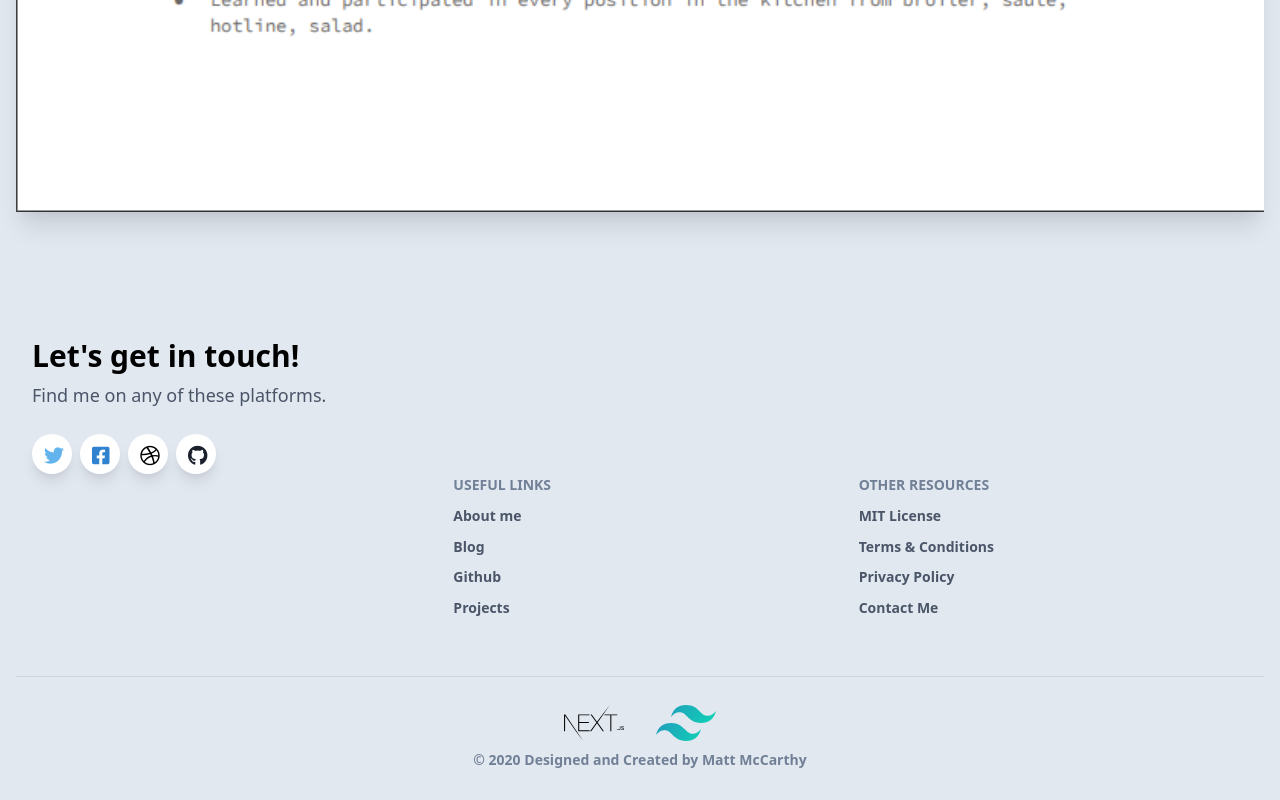
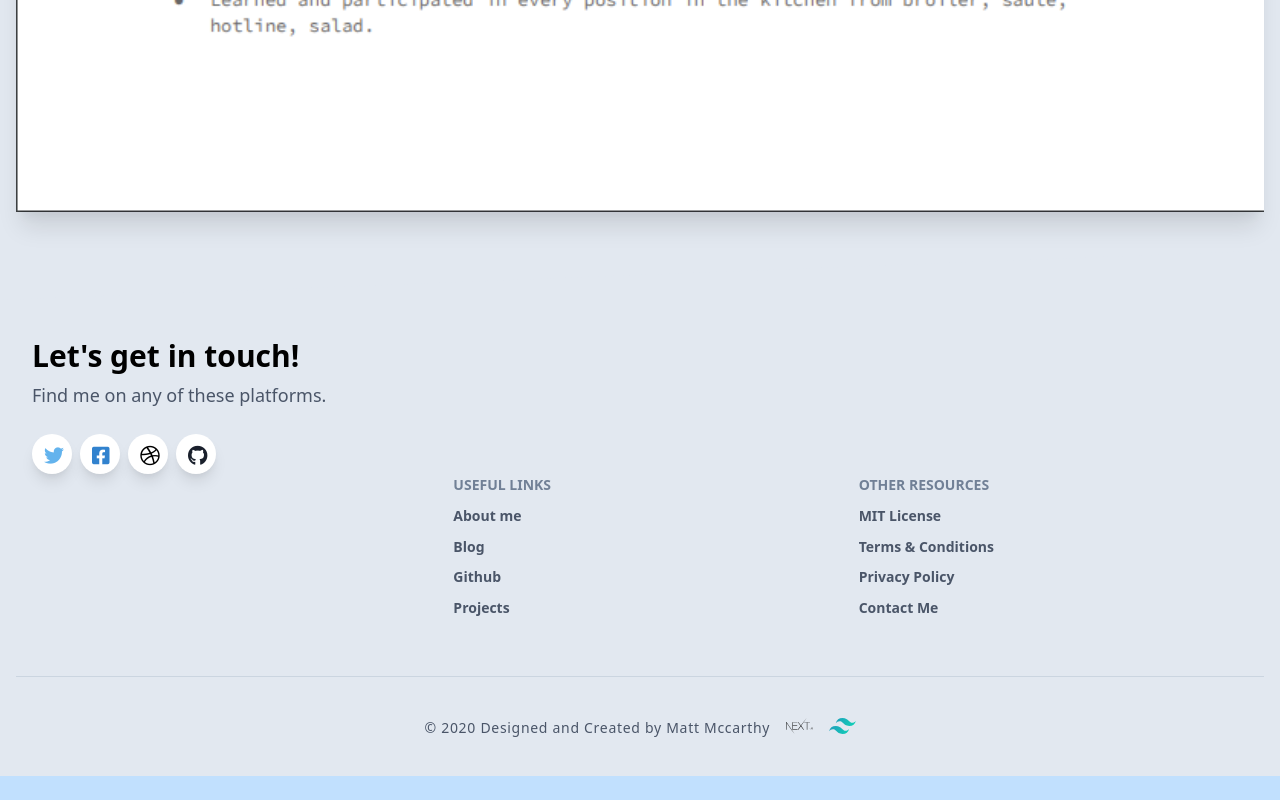
Before and after one commit to mattmc96/matts_portfolio_site, a Next.js app: page /resume in a window 1280 px wide. Shown: the part 1709-2509 px from the top of the page. After the commit the page ends 2485 px from the top, so only its background shows below. Built offline with nearby package versions, Linux system fonts and the light colour scheme.

Commit message:
chores: finishing touches

```diff
--- a/components/Card.js
+++ /dev/null
@@ -1,40 +0,0 @@
-import React from 'react'
-
-
-export default function Card() {
-        return (
-
-                <div className="content">
-                    <div className="card">
-                        <div className="card__side card__side--front">
-                            {/* Front Content */}
-                            <div className="card__cont">
-                                <span className="blue">alert</span>
-                                <span>(<span className="green">'Hello World!'</span>)</span>
-                            </div>
-                        </div>
-                        <div className="card__side card__side--back">
-                            {/* Back Content */}
-                            <div className="card__cta">
-                                <p><span className="purple">const</span> aboutMe <span className="cyan">=</span> {'{'}
-                                    <br />
-                                    <span className="space red">name</span>
-                                    <span className="cyan">:</span> <span className="green">'Matt McCarthy'</span>,
-                                    <br />
-                                    <span className="space red">email</span>
-                                    <span className="cyan">:</span> <span className="green">'mattmccarthy.dev@gmail.com'</span>',
-                                    <br />
-                                    <span className="space red">position</span>
-                                    <span className="cyan">:</span>
-                                    <span className="green">'back-end developer'</span>,
-                                    <br />
-                                    <span className="space red">website</span><span className="cyan">:</span> <span className="green">'mattsportfolio.dev'</span>
-                                    <br />
-                                    {'}'};
-                                </p>
-                            </div>
-                        </div>
-                    </div>
-                </div>
-        );
-    }
--- a/components/Footer.js
+++ b/components/Footer.js
@@ -121,21 +121,16 @@ function Footer() {
                         </div>
                         <hr className="my-6 border-gray-400"/>
                         <div className="flex flex-wrap items-center md:justify-between justify-center">
-                            <div className="w-full md:w-4/12 px-4 mx-auto text-center">
-                                <div className="text-sm text-gray-600 font-semibold py-1">
-                                  <div className="text-center flex mb-2 justify-center gap-x-8">
-                                  <img src="/next.svg" width={60}/>
-                                  <img src="/tailwind.svg" width={60}/>
-                                  </div>
-                                    © {new Date().getFullYear()}{' '}Designed and Created by{' '}
-                                    <a
-                                            href="https://www.creative-tim.com"
-                                            className="text-gray-600 hover:text-gray-900"
-                                    >
-                                        Matt McCarthy
-                                    </a>
-                                </div>
-                            </div>
+                          <div className="flex justify-center gap-x-4 mx-auto items-center">
+                            <h3
+                              className="font-hairline text-sm tracking-wider text-gray-700">
+                              © {new Date().getFullYear()}{' '}Designed and Created by{' '}
+                              Matt Mccarthy</h3>
+                            <img src="/next.svg"/>
+
+                            <img src="/tailwind.svg"/>
+
+                          </div>
                         </div>
                     </div>
                 </footer>
--- a/components/Header.js
+++ b/components/Header.js
@@ -1,11 +1,7 @@
-import Logo from "../components/Logo";
 import Navbar from "./Navbar";
-import Whoami from '../components/Whoami'
 
 const Header = () => (
         <div class="p-12 justify-between items-center sm:block sm:text-center">
-            <Whoami/>
-            <Logo />
             <Navbar />
         </div>
 );
--- a/components/Logo.js
+++ /dev/null
@@ -1,17 +0,0 @@
-import Link from 'next/link'
-import Typed from 'react-typed'
-
-export default function Logo() {
-    return (
-
-            <div class="flex flex-row-reverse justify-center items-center gap-x-4  ">
-
-                <Link href="/">
-                    <a>
-                        <img src="/me.png" alt="me" class="h-56 w-56"/>
-                    </a>
-                </Link>
-
-            </div>
-    )
-}
--- a/pages/index.js
+++ b/pages/index.js
@@ -1,4 +1,5 @@
 import Layout from '../components/Layout';
+import Typed from 'react-typed'
 
 const Home = () => {
   return (
@@ -18,6 +19,20 @@ const Home = () => {
                       style={ { maxWidth: '150px' } }
                     />
                   </div>
+                </div>
+                <div className="absolute left-0 mx-24 mt-12">
+                  <Typed
+                    strings={[
+                      'Hi, my names Matt!',
+                      'I\'m a full-stack web developer.',
+                      'I\'m currently available for hire.'
+                    ]}
+                    typeSpeed={60}
+                    backSpeed={70}
+                    backDelay={500}
+                    startDelay={1000}
+                    smartBackspace={true}
+                    loop={false}/>
                 </div>
                 <div className="w-full lg:w-4/12 px-4 lg:order-3 lg:text-right lg:self-center">
                   <div className="py-6 px-3 mt-32 sm:mt-0">
```
